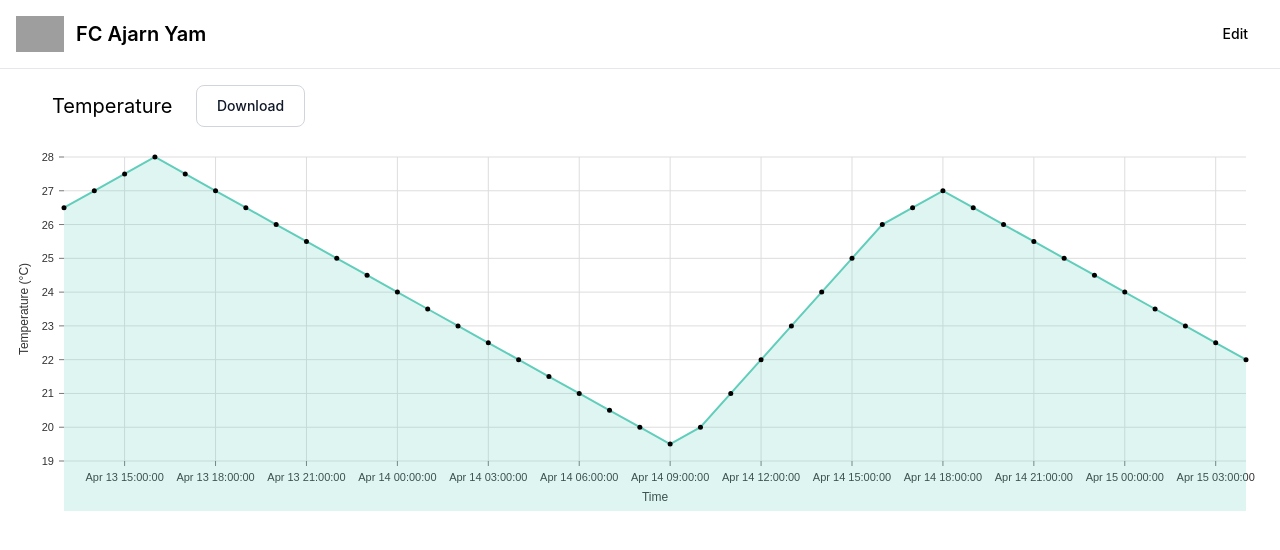
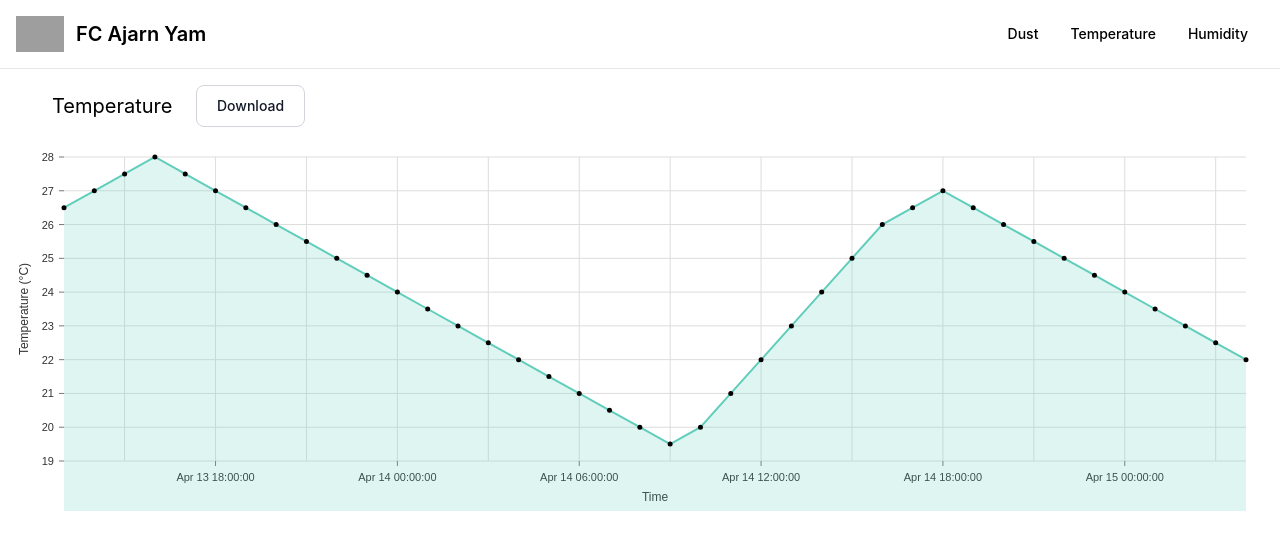
Before and after one commit to pineylilly/final-embedded-lab, a React (Create React App) app in the folder frontend/: page / in a window 1280 px wide. Shown: the top 550 px of the page. Built offline with nearby package versions, Linux system fonts and the light colour scheme; grey boxes are pictures that could not be loaded.

Commit message:
feat: navigation bar

```diff
--- a/frontend/src/components/Header/Header.tsx
+++ b/frontend/src/components/Header/Header.tsx
@@ -10,9 +10,15 @@ function Header() {
                 <span className="self-center text-xl font-semibold whitespace-nowrap">FC Ajarn Yam</span>
             </a>
             <div className="items-center justify-between flex w-auto order-1" id="navbar-sticky">
-              <ul className="flex p-4 rounded-lg bg-white flex-row space-x-4 md:space-x-8 mt-0 text-sm font-medium">
+              <ul className="flex flex-row p-4 rounded-lg bg-white space-x-4 md:space-x-8 mt-0 text-sm font-medium">
                 <li>
-                  <a href="#" className="block hover:text-sky-500 rounded" aria-current="page">Edit</a>
+                  <a href="#" className="block hover:text-sky-500 rounded">Dust</a>
+                </li>
+                <li>
+                  <a href="#" className="block hover:text-sky-500 rounded">Temperature</a>
+                </li>
+                <li>
+                  <a href="#" className="block hover:text-sky-500 rounded">Humidity</a>
                 </li>
               </ul>
             </div>
--- a/frontend/src/components/Home/Graph/TemperatureGraph.tsx
+++ b/frontend/src/components/Home/Graph/TemperatureGraph.tsx
@@ -6,7 +6,7 @@ import html2canvas from 'html2canvas'
 
 function TemperatureGraph() {
 
-    const [tickValues, setTickValues] = useState<number>();
+    const [tickValues, setTickValues] = useState<number>((window.innerWidth <= 760) ? 3 : 7);
 
 
     const handleCaptureClick = async () => {
```
